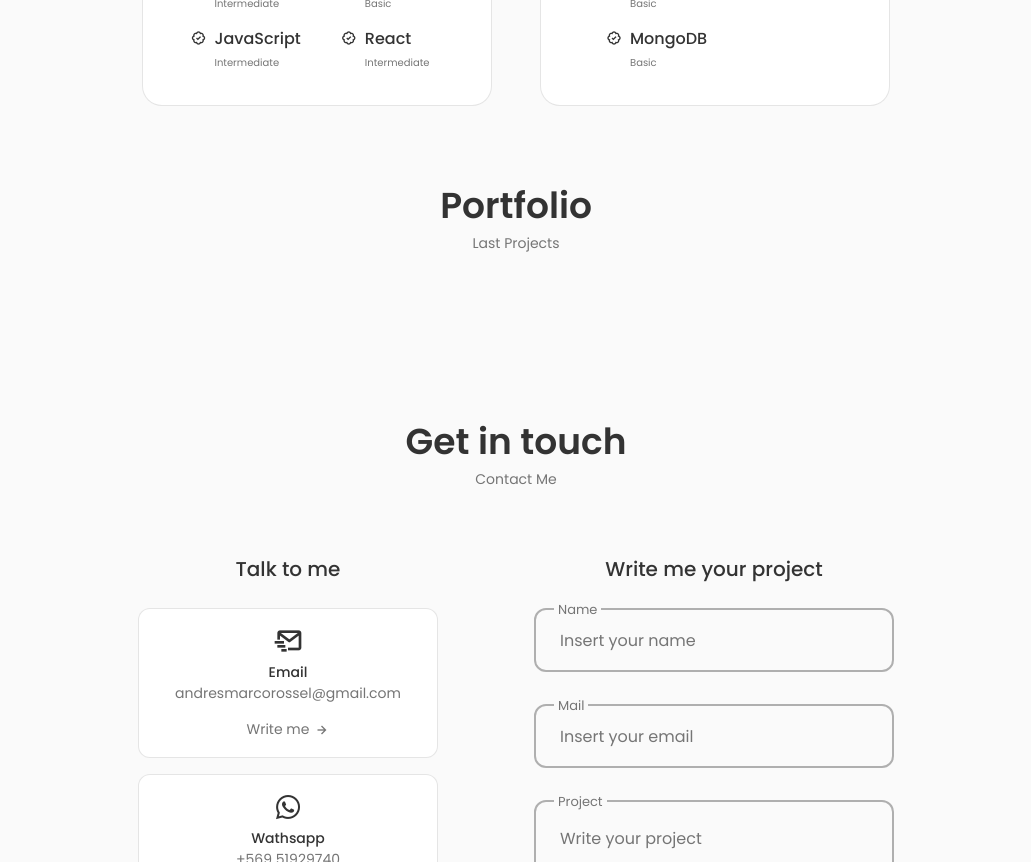
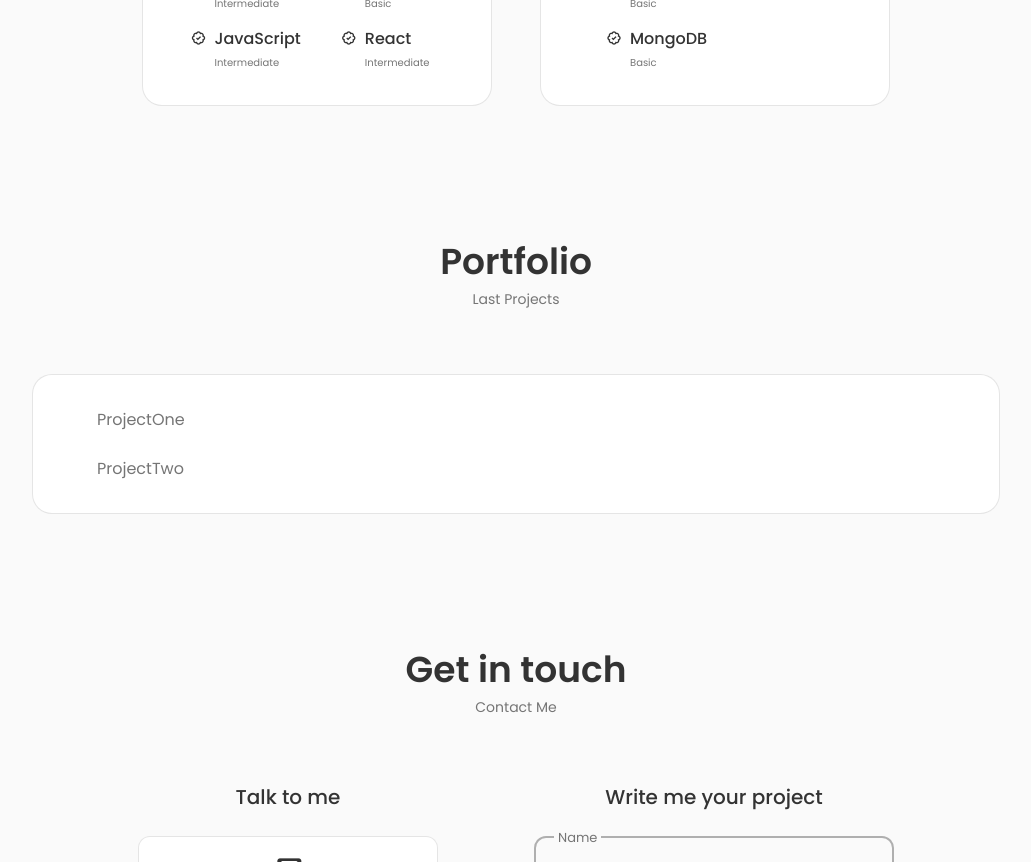
Before and after one commit to MarcoRosselDev/portafollio, a React (Create React App) app: page / in a window 1280 px wide. Shown: the part 1700-2562 px from the top of the page, without its empty margins (124-1155 px from the left). Built offline with nearby package versions, Linux system fonts and the light colour scheme.

Commit message:
portfolio projects

```diff
--- a/src/components/portfolio/Portfolio.jsx
+++ b/src/components/portfolio/Portfolio.jsx
@@ -1,11 +1,18 @@
 import React from "react";
 import "./portfolio.css";
+import ProjectOne from "./ProjectOne";
+import ProjectTwo from "./ProjectTwo";
 
 const Portfolio = () => {
   return (
-    <div id="portfolio" className="portfolio__container">
+    <div id="portfolio" className="portfolio__container section">
       <h2 className="section__title">Portfolio</h2>
       <span className="section__subtitle">Last Projects</span>
+
+      <div className="portfolio__content container grid">
+        <ProjectOne />
+        <ProjectTwo />
+      </div>
     </div>
   );
 };
--- /dev/null
+++ b/src/components/portfolio/ProjectOne.jsx
@@ -0,0 +1,7 @@
+import React from "react";
+
+const ProjectOne = () => {
+  return <div>ProjectOne</div>;
+};
+
+export default ProjectOne;
--- /dev/null
+++ b/src/components/portfolio/ProjectTwo.jsx
@@ -0,0 +1,7 @@
+import React from "react";
+
+const ProjectTwo = () => {
+  return <div>ProjectTwo</div>;
+};
+
+export default ProjectTwo;
--- a/src/components/portfolio/portfolio.css
+++ b/src/components/portfolio/portfolio.css
@@ -1,3 +1,12 @@
 .portfolio__container {
-  margin-top: 2.5rem;
+  grid-template-columns: repeat(2, 350px);
+  column-gap: 3rem;
+  justify-content: center;
 }
+
+.portfolio__content {
+  background-color: var(--container-color);
+  border: 1px solid rgba(0, 0, 0, 0.1);
+  padding: 2rem 4rem;
+  border-radius: 1.25rem;
+}
```
